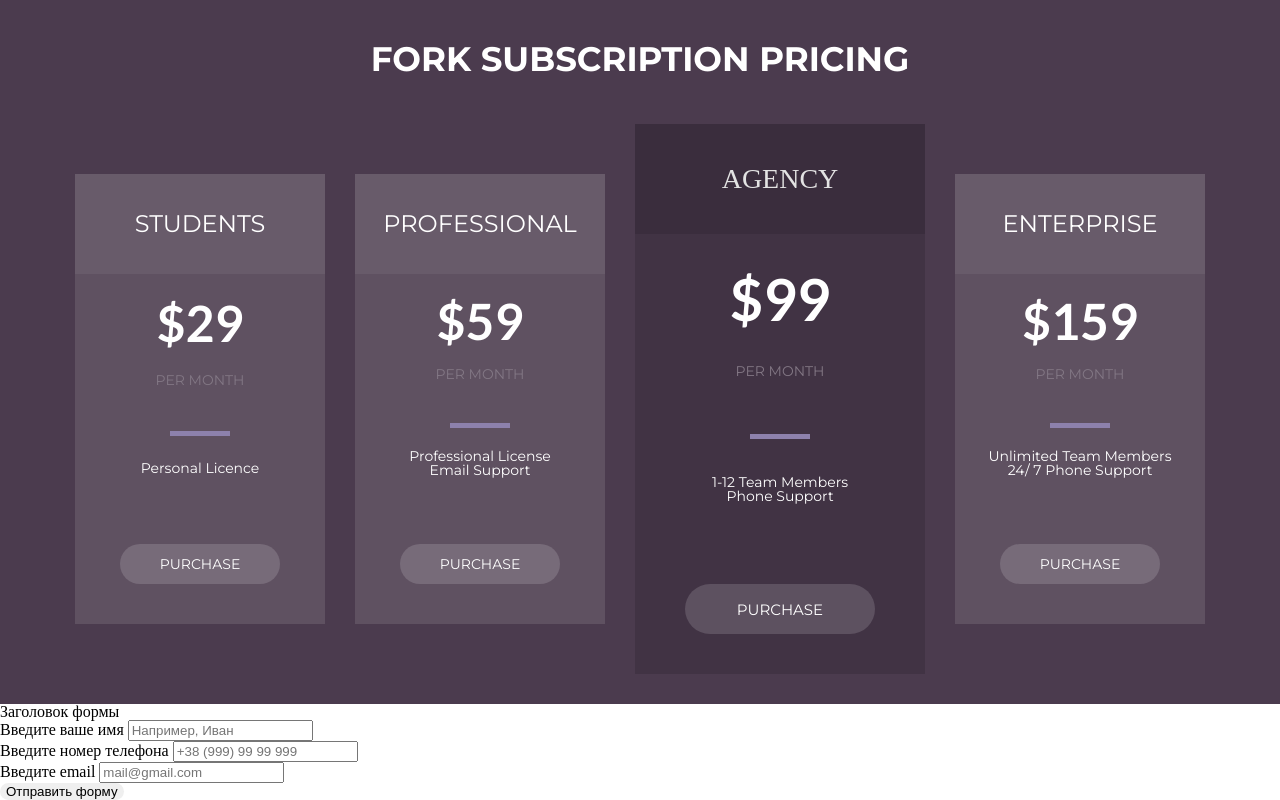
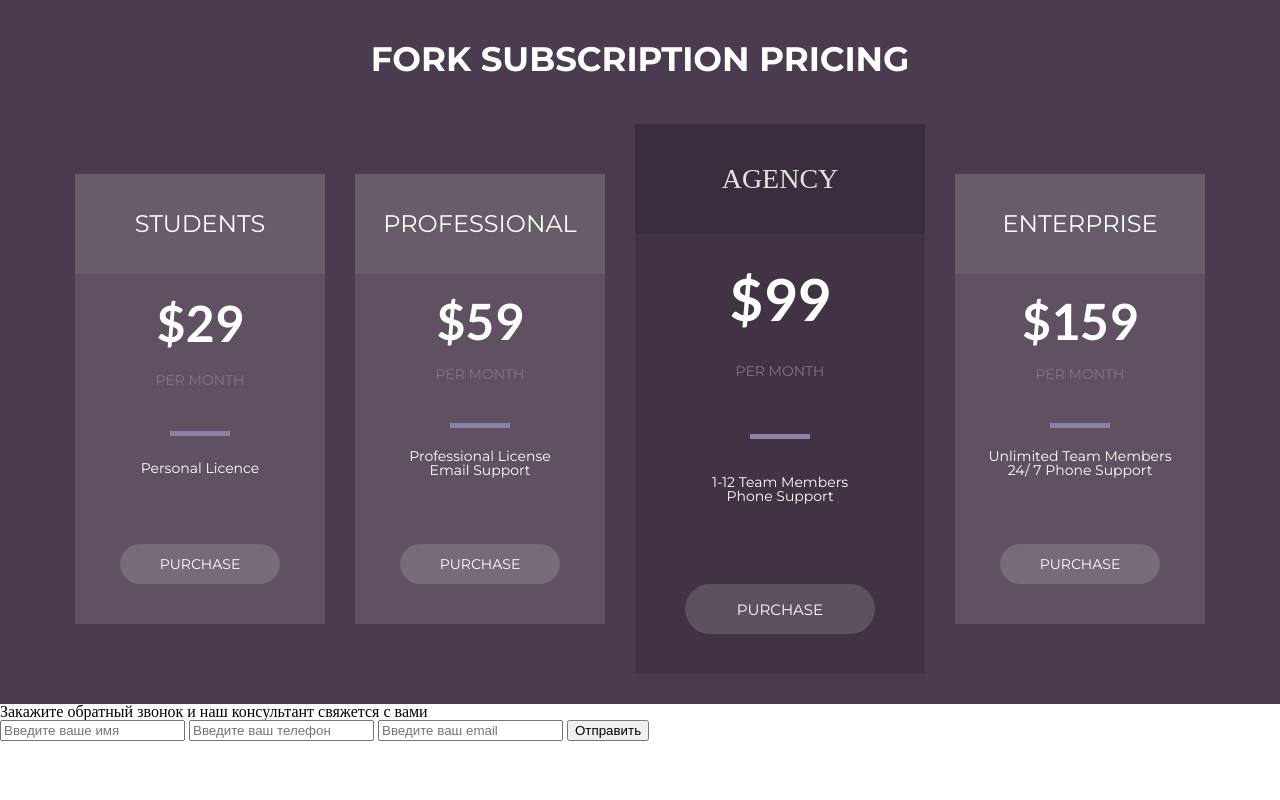
Before and after one commit to Anastasiia-Lukashova/Anastasiia-Lukashova.github.io, a plain HTML site: page index.html in a window 1280 px wide. Shown: the part 2841-3641 px from the top of the page. After the commit the page ends 3582 px from the top, so only its background shows below. Drawn offline with nearby package versions, Linux system fonts and the light colour scheme.

Commit message:
Update index.html

```diff
--- a/index.html
+++ b/index.html
@@ -218,38 +218,17 @@
     </div>
 </section>
 
-<div class="checkingOfSending">
-
-    <div class="row">
-        <div class="col-sm-4">
-            <form action="telegram.php" method="POST">
-                <legend>Заголовок формы</legend>
-
-                <div class="form-group">
-                    <label for="">Введите ваше имя</label>
-                    <input type="text" class="form-control" id="" name="user_name" placeholder="Например, Иван">
-                </div>
-
-                <div class="form-group">
-                    <label for="">Введите номер телефона</label>
-                    <input type="text" class="form-control" id="" name="user_phone" placeholder="+38 (999) 99 99 999">
-                </div>
-
-                <div class="form-group">
-                    <label for="">Введите email</label>
-                    <input type="text" class="form-control" id="" name="user_email" placeholder="mail@gmail.com">
-                </div>
-
-                <button type="submit" class="btn btn-primary">Отправить форму</button>
-            </form>
-        </div><!-- .col-sm-4 -->
-    </div> <!-- .row -->
-
-</div>
-<script src="https://ajax.googleapis.com/ajax/libs/jquery/1.11.3/jquery.min.js"></script>
-<script src="https://maxcdn.bootstrapcdn.com/bootstrap/3.3.6/js/bootstrap.min.js"></script>
-<!-- IE10 viewport hack for Surface/desktop Windows 8 bug -->
-<script src="http://getbootstrap.com/assets/js/ie10-viewport-bug-workaround.js"></script>
+ <div class="form__wrapper">
+      <form id="form-contact" method="POST" class="form-element" autocomplete="off" action="telegram.php">
+          <p class="form-title">Закажите обратный звонок и наш консультант свяжется с вами</p>
+          <p class="form-message"></p>
+          <input name="name" type="text" class="form-input__name" tabindex="0" placeholder="Введите ваше имя" required>
+          <input name="phone" type="tel" class="form-input__phone" tabindex="0" pattern="^[ 0-9]+$" placeholder="Введите ваш телефон" required>
+          <input name="email" type="text" class="form-input__email" tabindex="0" placeholder="Введите ваш email" required>
+<!--          <input name="theme" type="hidden" class="form-input__theme"  value="Заявка с сайта">-->
+          <input type="submit" class="form-input__button" value="Отправить">
+      </form>
+  </div>
 <script src="dist/js/script.js"></script>
 
 </body>
```
